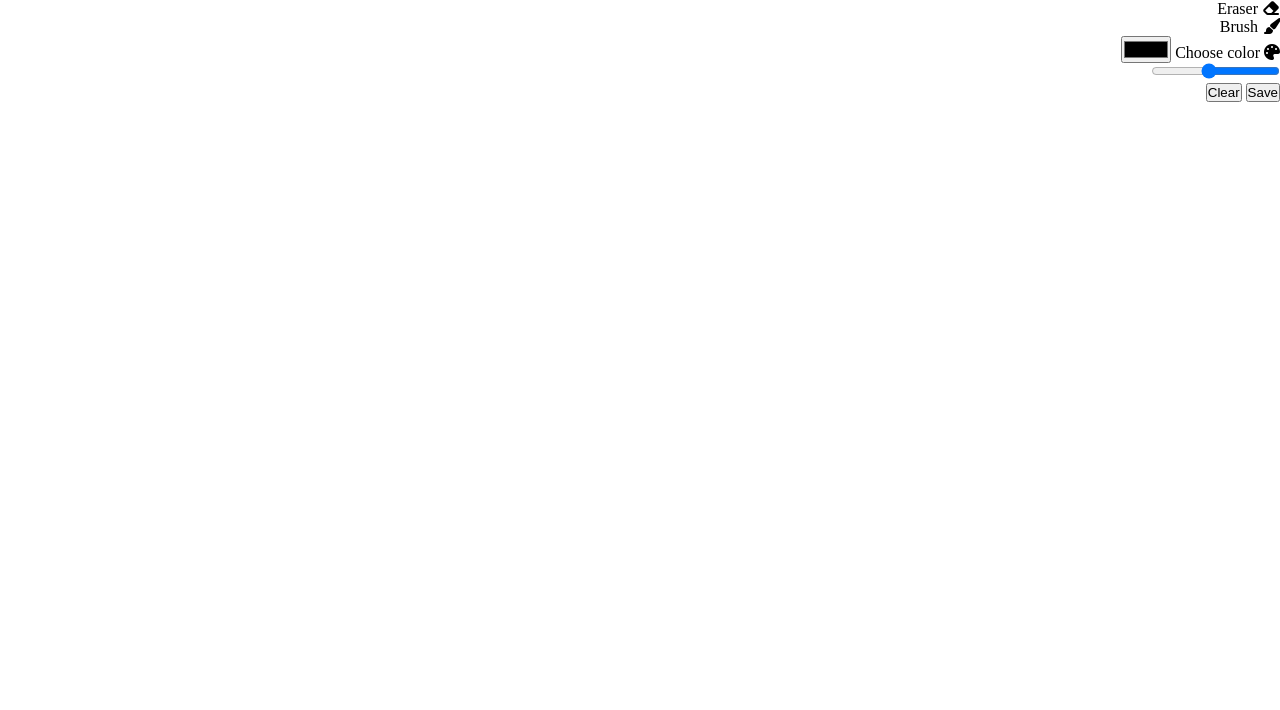
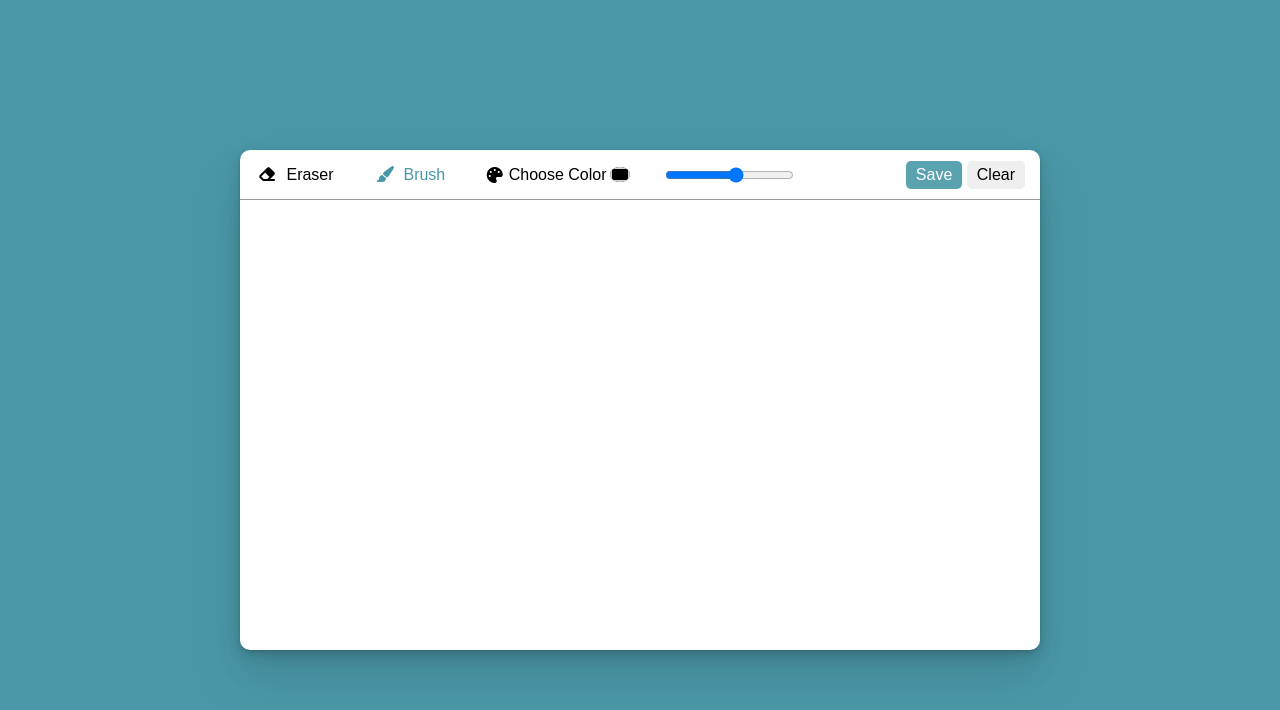
Before and after one commit to Alima3ter/6.Paint-App, a plain HTML site: page index.html in a window 1280 px wide. Drawn offline with Linux system fonts and the light colour scheme; a web font is replaced by a local one.

Commit message:
CSS codes Added

```diff
--- a/index.html
+++ b/index.html
@@ -19,13 +19,13 @@
             <i class="fa-solid fa-eraser"></i>
             <label>Eraser</label>
           </div>
-          <div class="eraser">
+          <div class="brush active">
             <i class="fa-solid fa-paint-brush"></i>
             <label>Brush</label>
           </div>
-          <div class="eraser">
+          <div class="color">
             <i class="fa-solid fa-palette"></i>
-            <label for="color-picker">Choose color</label>
+            <label for="color-picker">Choose Color</label>
             <input type="color" id="color-picker" />
           </div>
           <input type="range" id="brush-width" min="1" max="10" />
--- a/style.css
+++ b/style.css
@@ -1,6 +1,92 @@
-@import url('');
+@import url("https://fonts.google.com/specimen/Poppins");
 * {
   padding: 0;
   margin: 0;
   box-sizing: border-box;
+  font-family: "Poppins", sans-serif;
 }
+body {
+  display: flex;
+  justify-content: center;
+  align-items: center;
+  min-height: 100vh;
+  background: #4a98a7;
+}
+.container {
+  width: 800px;
+  height: 500px;
+  background: #fff;
+  border-radius: 10px;
+  box-shadow: rgba(0, 0, 0, 0.07) 0px 1px 2px, rgba(0, 0, 0, 0.07) 0px 2px 4px,
+    rgba(0, 0, 0, 0.07) 0px 4px 8px, rgba(0, 0, 0, 0.07) 0px 8px 16px,
+    rgba(0, 0, 0, 0.07) 0px 16px 32px, rgba(0, 0, 0, 0.07) 0px 32px 64px;
+}
+.tool-area {
+  height: 50px;
+  display: flex;
+  justify-content: space-between;
+  align-items: center;
+  direction: ltr;
+  padding: 0px 15px;
+  border-bottom: 1px solid #999;
+}
+.tools {
+  display: flex;
+  width: 70%;
+  justify-content: space-between;
+  align-items: center;
+}
+.tools .color {
+  display: flex;
+  align-items: center;
+}
+input[type="color"] {
+  border: 0;
+  width: 20px;
+  height: 15px;
+  background-color: transparent;
+  border-radius: 50%;
+  cursor: pointer;
+}
+input[type="color"]::-webkit-color-swatch-wrapper {
+  padding: 0;
+}
+input[type="color"]::-webkit-color-swatch {
+  border: 2px solid lightgray;
+}
+label,
+i {
+  margin: 0px 3px;
+  border-radius: 5px;
+  cursor: pointer;
+}
+label:hover,
+i:hover {
+  color: #4a98a7;
+}
+.buttons button {
+  border: 0;
+  padding: 5px 10px;
+  font-size: 1rem;
+  border-radius: 5px;
+  cursor: pointer;
+}
+.buttons .save {
+  background-color: #4a98a7;
+  color: #fff;
+  opacity: 0.9;
+}
+.buttons .save:hover {
+  opacity: 1;
+}
+.buttons .clear:hover {
+  background: #ddd;
+}
+.draw-area canvas {
+  width: 100%;
+  height: 450px;
+  border-radius: 0 0 10px 10px;
+}
+.active {
+  color: #4a98a7;
+}
```
